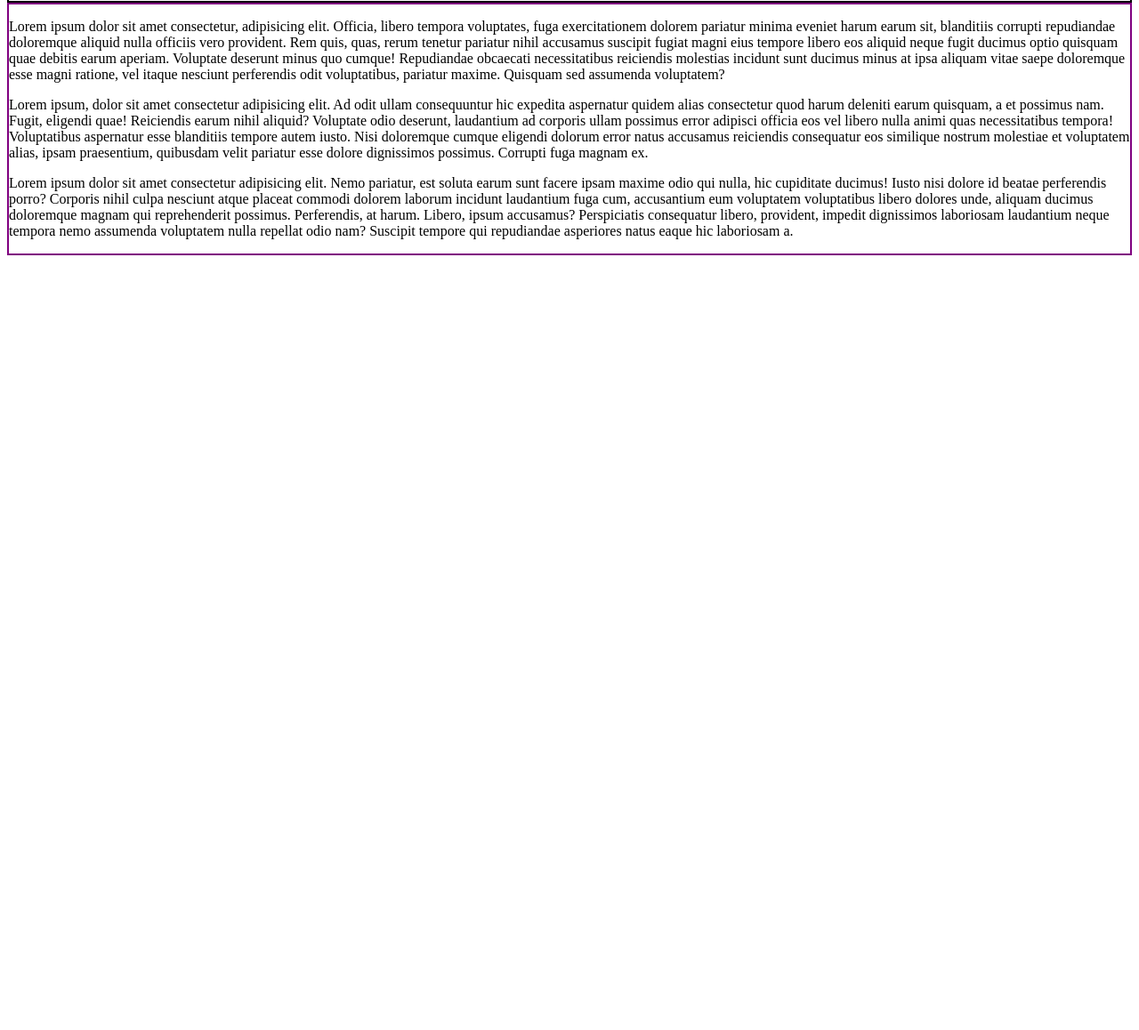
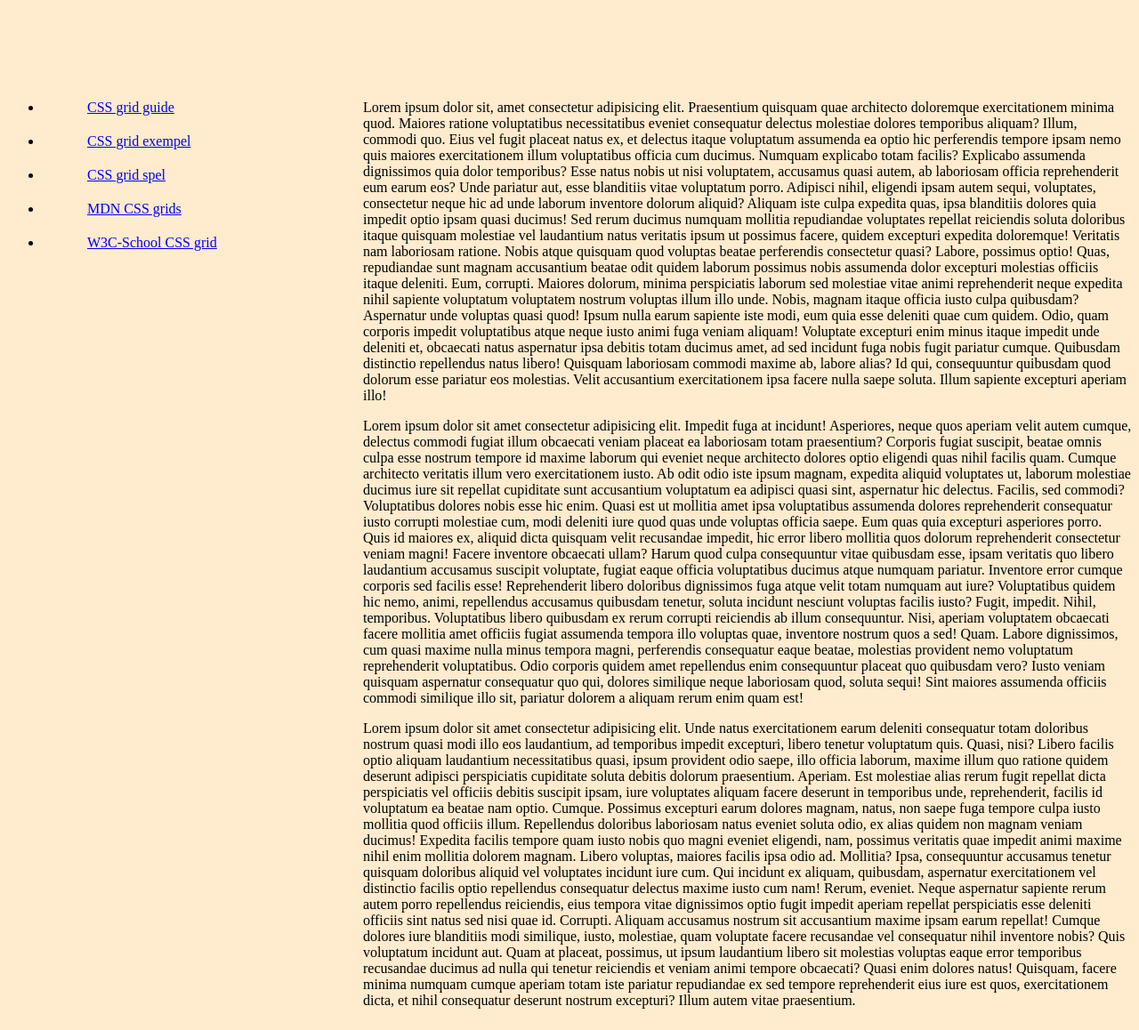
Before and after one commit to Selectedco2/Grid_-vning1, a plain HTML site: page index.html in a window 1280 px wide. Shown: the part 439-1597 px from the top of the page at 89% size. Before the commit the page ends 800 px from the top, so only its background shows below. Drawn offline with Linux system fonts and the light colour scheme.

Commit message:
Gjorde klart resten av koden

```diff
--- a/index.html
+++ b/index.html
@@ -8,28 +8,50 @@
 </head>
 <body>
     <div class="grid">
-        <img src="https://lh3.googleusercontent.com/drive-storage/AKHj6E4Y64aZWa6eq2tlFRoZlEbGNf-vKL_K5Wq3YLUFKs4uWlXbTU2wYLCA4hcPUQdwByc6u32UllnIpN1-S7PLIOx0H9XuDao5zzV7WNzCUA=w1879-h970" alt="En hund">
+        <img src="https://lh3.googleusercontent.com/drive-storage/AKHj6E5p98cQvIiCqMfqJdaIaQ50xKGGEPcabZZ9vzABgMyBA-OkWdaUYIV1Dgrlzcl9KdX1lcK7eV5s6O_m8TLZx3OvVccYZymegLTmWt3_-w=w1879-h970" alt="En hund">
         <h1>Övning 1: Griddy</h1>
         <ul>
-            <a href="https://www.youtube.com/watch?v=Vvqtsz0SO7Y">CSS grid guide</a>
-            <a href="https://www.youtube.com/watch?v=Vvqtsz0SO7Y">CSS grid exempel</a>
-            <a href="https://www.youtube.com/watch?v=Vvqtsz0SO7Y">CSS grid spel</a>
-            <a href="https://www.youtube.com/watch?v=Vvqtsz0SO7Y">MDN CSS grids</a>
-            <a href="https://www.youtube.com/watch?v=Vvqtsz0SO7Y">W3C-School CSS grid</a>
+            <li><a href="https://www.youtube.com/watch?v=Vvqtsz0SO7Y">CSS grid guide</a></li>
+            <li><a href="https://www.youtube.com/watch?v=Vvqtsz0SO7Y">CSS grid exempel</a></li>
+            <li><a href="https://www.youtube.com/watch?v=Vvqtsz0SO7Y">CSS grid spel</a></li>
+            <li><a href="https://www.youtube.com/watch?v=Vvqtsz0SO7Y">MDN CSS grids</a></li>
+            <li><a href="https://www.youtube.com/watch?v=Vvqtsz0SO7Y">W3C-School CSS grid</a></li>
         </ul>
+
+        <div class="text">
+            <p>Lorem ipsum dolor sit, amet consectetur adipisicing elit. Praesentium quisquam quae architecto doloremque exercitationem minima quod. Maiores ratione voluptatibus necessitatibus eveniet consequatur delectus molestiae dolores temporibus aliquam? Illum, commodi quo.
+            Eius vel fugit placeat natus ex, et delectus itaque voluptatum assumenda ea optio hic perferendis tempore ipsam nemo quis maiores exercitationem illum voluptatibus officia cum ducimus. Numquam explicabo totam facilis?
+            Explicabo assumenda dignissimos quia dolor temporibus? Esse natus nobis ut nisi voluptatem, accusamus quasi autem, ab laboriosam officia reprehenderit eum earum eos? Unde pariatur aut, esse blanditiis vitae voluptatum porro.
+            Adipisci nihil, eligendi ipsam autem sequi, voluptates, consectetur neque hic ad unde laborum inventore dolorum aliquid? Aliquam iste culpa expedita quas, ipsa blanditiis dolores quia impedit optio ipsam quasi ducimus!
+            Sed rerum ducimus numquam mollitia repudiandae voluptates repellat reiciendis soluta doloribus itaque quisquam molestiae vel laudantium natus veritatis ipsum ut possimus facere, quidem excepturi expedita doloremque! Veritatis nam laboriosam ratione.
+            Nobis atque quisquam quod voluptas beatae perferendis consectetur quasi? Labore, possimus optio! Quas, repudiandae sunt magnam accusantium beatae odit quidem laborum possimus nobis assumenda dolor excepturi molestias officiis itaque deleniti.
+            Eum, corrupti. Maiores dolorum, minima perspiciatis laborum sed molestiae vitae animi reprehenderit neque expedita nihil sapiente voluptatum voluptatem nostrum voluptas illum illo unde. Nobis, magnam itaque officia iusto culpa quibusdam?
+            Aspernatur unde voluptas quasi quod! Ipsum nulla earum sapiente iste modi, eum quia esse deleniti quae cum quidem. Odio, quam corporis impedit voluptatibus atque neque iusto animi fuga veniam aliquam!
+            Voluptate excepturi enim minus itaque impedit unde deleniti et, obcaecati natus aspernatur ipsa debitis totam ducimus amet, ad sed incidunt fuga nobis fugit pariatur cumque. Quibusdam distinctio repellendus natus libero!
+            Quisquam laboriosam commodi maxime ab, labore alias? Id qui, consequuntur quibusdam quod dolorum esse pariatur eos molestias. Velit accusantium exercitationem ipsa facere nulla saepe soluta. Illum sapiente excepturi aperiam illo!</p>
+            <p>Lorem ipsum dolor sit amet consectetur adipisicing elit. Impedit fuga at incidunt! Asperiores, neque quos aperiam velit autem cumque, delectus commodi fugiat illum obcaecati veniam placeat ea laboriosam totam praesentium?
+            Corporis fugiat suscipit, beatae omnis culpa esse nostrum tempore id maxime laborum qui eveniet neque architecto dolores optio eligendi quas nihil facilis quam. Cumque architecto veritatis illum vero exercitationem iusto.
+            Ab odit odio iste ipsum magnam, expedita aliquid voluptates ut, laborum molestiae ducimus iure sit repellat cupiditate sunt accusantium voluptatum ea adipisci quasi sint, aspernatur hic delectus. Facilis, sed commodi?
+            Voluptatibus dolores nobis esse hic enim. Quasi est ut mollitia amet ipsa voluptatibus assumenda dolores reprehenderit consequatur iusto corrupti molestiae cum, modi deleniti iure quod quas unde voluptas officia saepe.
+            Eum quas quia excepturi asperiores porro. Quis id maiores ex, aliquid dicta quisquam velit recusandae impedit, hic error libero mollitia quos dolorum reprehenderit consectetur veniam magni! Facere inventore obcaecati ullam?
+            Harum quod culpa consequuntur vitae quibusdam esse, ipsam veritatis quo libero laudantium accusamus suscipit voluptate, fugiat eaque officia voluptatibus ducimus atque numquam pariatur. Inventore error cumque corporis sed facilis esse!
+            Reprehenderit libero doloribus dignissimos fuga atque velit totam numquam aut iure? Voluptatibus quidem hic nemo, animi, repellendus accusamus quibusdam tenetur, soluta incidunt nesciunt voluptas facilis iusto? Fugit, impedit. Nihil, temporibus.
+            Voluptatibus libero quibusdam ex rerum corrupti reiciendis ab illum consequuntur. Nisi, aperiam voluptatem obcaecati facere mollitia amet officiis fugiat assumenda tempora illo voluptas quae, inventore nostrum quos a sed! Quam.
+            Labore dignissimos, cum quasi maxime nulla minus tempora magni, perferendis consequatur eaque beatae, molestias provident nemo voluptatum reprehenderit voluptatibus. Odio corporis quidem amet repellendus enim consequuntur placeat quo quibusdam vero?
+            Iusto veniam quisquam aspernatur consequatur quo qui, dolores similique neque laboriosam quod, soluta sequi! Sint maiores assumenda officiis commodi similique illo sit, pariatur dolorem a aliquam rerum enim quam est!</p>
+            <p>Lorem ipsum dolor sit amet consectetur adipisicing elit. Unde natus exercitationem earum deleniti consequatur totam doloribus nostrum quasi modi illo eos laudantium, ad temporibus impedit excepturi, libero tenetur voluptatum quis.
+            Quasi, nisi? Libero facilis optio aliquam laudantium necessitatibus quasi, ipsum provident odio saepe, illo officia laborum, maxime illum quo ratione quidem deserunt adipisci perspiciatis cupiditate soluta debitis dolorum praesentium. Aperiam.
+            Est molestiae alias rerum fugit repellat dicta perspiciatis vel officiis debitis suscipit ipsam, iure voluptates aliquam facere deserunt in temporibus unde, reprehenderit, facilis id voluptatum ea beatae nam optio. Cumque.
+            Possimus excepturi earum dolores magnam, natus, non saepe fuga tempore culpa iusto mollitia quod officiis illum. Repellendus doloribus laboriosam natus eveniet soluta odio, ex alias quidem non magnam veniam ducimus!
+            Expedita facilis tempore quam iusto nobis quo magni eveniet eligendi, nam, possimus veritatis quae impedit animi maxime nihil enim mollitia dolorem magnam. Libero voluptas, maiores facilis ipsa odio ad. Mollitia?
+            Ipsa, consequuntur accusamus tenetur quisquam doloribus aliquid vel voluptates incidunt iure cum. Qui incidunt ex aliquam, quibusdam, aspernatur exercitationem vel distinctio facilis optio repellendus consequatur delectus maxime iusto cum nam!
+            Rerum, eveniet. Neque aspernatur sapiente rerum autem porro repellendus reiciendis, eius tempora vitae dignissimos optio fugit impedit aperiam repellat perspiciatis esse deleniti officiis sint natus sed nisi quae id. Corrupti.
+            Aliquam accusamus nostrum sit accusantium maxime ipsam earum repellat! Cumque dolores iure blanditiis modi similique, iusto, molestiae, quam voluptate facere recusandae vel consequatur nihil inventore nobis? Quis voluptatum incidunt aut.
+            Quam at placeat, possimus, ut ipsum laudantium libero sit molestias voluptas eaque error temporibus recusandae ducimus ad nulla qui tenetur reiciendis et veniam animi tempore obcaecati? Quasi enim dolores natus!
+            Quisquam, facere minima numquam cumque aperiam totam iste pariatur repudiandae ex sed tempore reprehenderit eius iure est quos, exercitationem dicta, et nihil consequatur deserunt nostrum excepturi? Illum autem vitae praesentium.</p>
+        </div>
 
     </div>
 
-    <div class="text">
-        <p>Lorem ipsum dolor sit amet consectetur, adipisicing elit. Officia, libero tempora voluptates, fuga exercitationem dolorem pariatur minima eveniet harum earum sit, blanditiis corrupti repudiandae doloremque aliquid nulla officiis vero provident.
-        Rem quis, quas, rerum tenetur pariatur nihil accusamus suscipit fugiat magni eius tempore libero eos aliquid neque fugit ducimus optio quisquam quae debitis earum aperiam. Voluptate deserunt minus quo cumque!
-        Repudiandae obcaecati necessitatibus reiciendis molestias incidunt sunt ducimus minus at ipsa aliquam vitae saepe doloremque esse magni ratione, vel itaque nesciunt perferendis odit voluptatibus, pariatur maxime. Quisquam sed assumenda voluptatem?</p>
-        <p>Lorem ipsum, dolor sit amet consectetur adipisicing elit. Ad odit ullam consequuntur hic expedita aspernatur quidem alias consectetur quod harum deleniti earum quisquam, a et possimus nam. Fugit, eligendi quae!
-        Reiciendis earum nihil aliquid? Voluptate odio deserunt, laudantium ad corporis ullam possimus error adipisci officia eos vel libero nulla animi quas necessitatibus tempora! Voluptatibus aspernatur esse blanditiis tempore autem iusto.
-        Nisi doloremque cumque eligendi dolorum error natus accusamus reiciendis consequatur eos similique nostrum molestiae et voluptatem alias, ipsam praesentium, quibusdam velit pariatur esse dolore dignissimos possimus. Corrupti fuga magnam ex.</p>
-        <p>Lorem ipsum dolor sit amet consectetur adipisicing elit. Nemo pariatur, est soluta earum sunt facere ipsam maxime odio qui nulla, hic cupiditate ducimus! Iusto nisi dolore id beatae perferendis porro?
-        Corporis nihil culpa nesciunt atque placeat commodi dolorem laborum incidunt laudantium fuga cum, accusantium eum voluptatem voluptatibus libero dolores unde, aliquam ducimus doloremque magnam qui reprehenderit possimus. Perferendis, at harum.
-        Libero, ipsum accusamus? Perspiciatis consequatur libero, provident, impedit dignissimos laboriosam laudantium neque tempora nemo assumenda voluptatem nulla repellat odio nam? Suscipit tempore qui repudiandae asperiores natus eaque hic laboriosam a.</p>
-    </div>
 </body>
 </html>
--- a/style.css
+++ b/style.css
@@ -11,16 +11,29 @@ CSS:
 - grid-row: [1,2]; <---[Column, Rad]
 
 */
-
+body
+{
+    background-color: blanchedalmond;
+}
 .grid
 {
     display: grid;
-    grid-template-columns: 50px, 50px;
-    grid-template-rows: 50px, 100px;
-    border: solid 2px black;
+    grid-template-columns: 1fr 5fr;
+    grid-template-rows: 1fr 2fr;
+
+
+
+
 }
-
-.text
+a
 {
-    border: solid 2px purple;
+    display: flex;
+    margin-bottom: 20px;
+    margin-left: 50px;
 }
+h1
+{
+    font-size: 100px;
+    text-align: center;
+    margin-top: 100px;
+}
```
